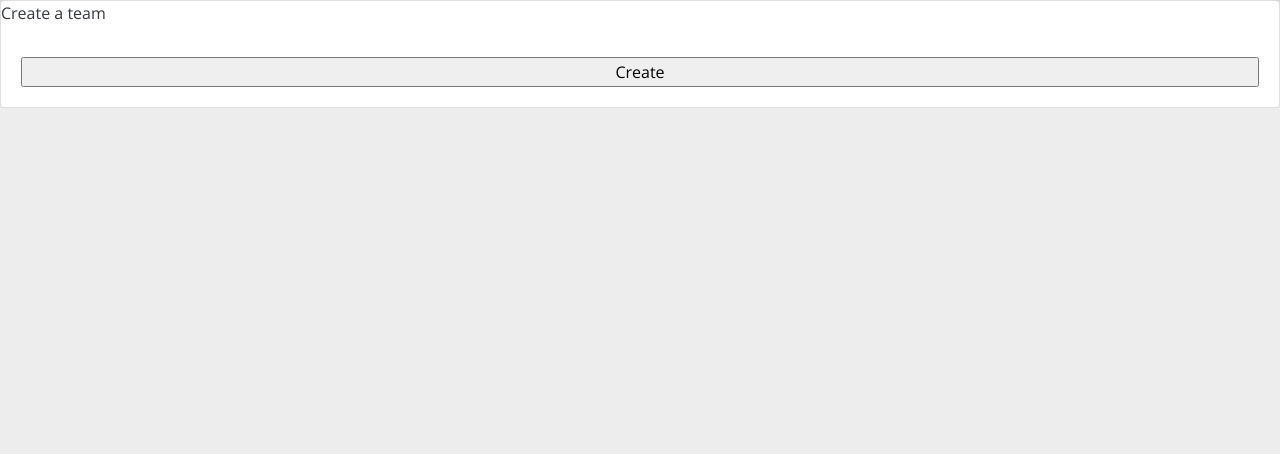
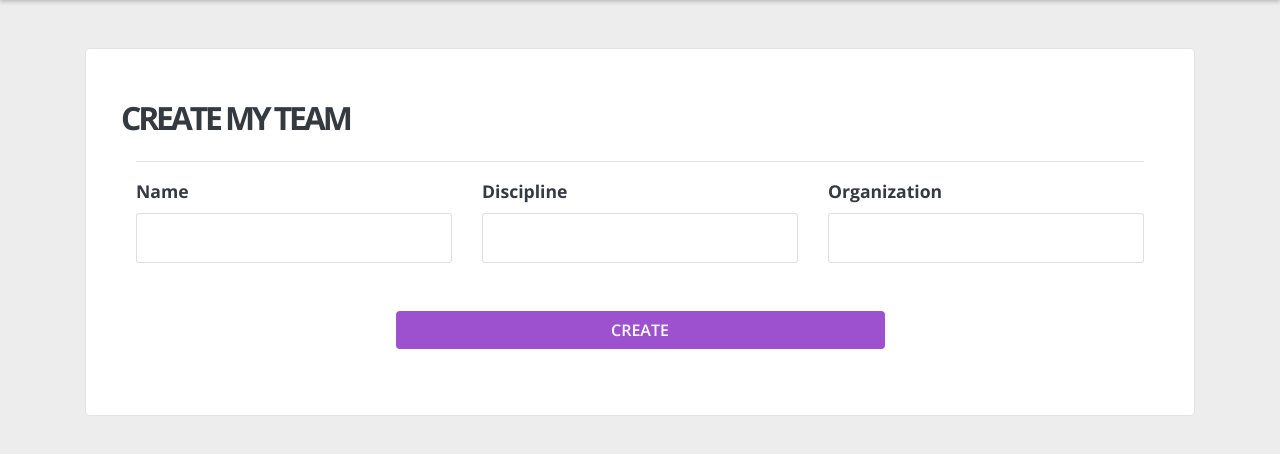
Before and after one commit to zetsumeishi/rivalis, a Django app: template templates/teams/create.html in a window 1280 px wide. Shown: the part 85-539 px from the top of the page. Run offline with Django 3.2, Linux system fonts and the light colour scheme; the template is opened without the code that fills it, so the values that code supplies are empty, except form fields; tables that the repository leaves empty hold one stand-in row (values such as "Sample post"); form fields are guessed from the names that the template uses; parts of the project's set-up code (start-up, migrations or seed data) failed here and were passed over; some libraries are stand-ins or nearby versions.

Commit message:
Reworked team associated pages, mostly layout

```diff
--- a/static/css/rivalis.css
+++ b/static/css/rivalis.css
@@ -6,6 +6,10 @@ body {
   background-color: #ededed;
   height: 100%;
   color: #343a40;
+}
+
+h3 {
+  font-weight: bolder;
 }
 
 ul {
@@ -17,6 +21,11 @@ input {
 }
 input[type=file] {
   display: none;
+}
+
+.grid-justify-center {
+  display: grid;
+  justify-content: center;
 }
 
 #current-avatar {
@@ -37,10 +46,6 @@ input[type=file] {
   font-size: 50px !important;
   background-color: #172322;
   border-radius: 5px 5px 5px 5px;
-}
-
-.mt-85 {
-  margin-top: -85px;
 }
 
 .section-bg {
--- a/static/scss/includes/_common.scss
+++ b/static/scss/includes/_common.scss
@@ -4,6 +4,10 @@ body {
   background-color: hsl(0, 0%, 93%);
   height: 100%;
   color: $dark-grey;
+}
+
+h3 {
+  font-weight: bolder;
 }
 
 ul {
@@ -16,6 +20,11 @@ input {
   &[type='file'] {
     display: none;
   }
+}
+
+.grid-justify-center {
+  display: grid;
+  justify-content: center;
 }
 
 #current-avatar {
@@ -38,10 +47,6 @@ input {
   border-radius: 5px 5px 5px 5px;
 }
 
-.mt-85 {
-  margin-top: -85px;
-}
-
 .section-bg {
   background-color: white;
   border-radius: 5px;
--- /dev/null
+++ b/templates/teams/_create_form.html
@@ -0,0 +1,29 @@
+<form action="{% url 'organizations:create_team' %}" method="post" enctype="multipart/form-data" class="w-100">
+  {% csrf_token %}
+  <div class="row">
+    <div class="col-xs-12 col-lg-4">
+      <label for="{{ form.name.id_for_label }}">{{ form.name.label }}</label>
+      {{ form.name }}
+    </div>
+    <div class="col-xs-12 col-lg-4">
+      <label for="{{ form.discipline.id_for_label }}">{{ form.discipline.label }}</label>
+      {{ form.discipline }}
+    </div>
+    <div class="col-xs-12 col-lg-4">
+      <label for="{{ form.discipline.id_for_label }}">{{ form.organization.label }}</label>
+      {{ form.organization }}
+    </div>
+  </div>
+  <div class="row justify-content-center mt-5">
+    <div class="col-xs-12 col-lg-6">
+      <a href="{% url 'organizations:create_team' %}"><button class="btn btn-md rivalis-button-primary w-100 mb-3">Create</button></a>
+    </div>
+  </div>
+</form>
+
+<!-- {% if form.username.help_text %}
+<p class="help">{{ form.username.help_text|safe }}</p>
+{% endif %}
+{% if form.username.errors %}
+<p>{{ form.username.errors }}</p>
+{% endif %} -->
--- a/templates/teams/create.html
+++ b/templates/teams/create.html
@@ -1,20 +1,19 @@
 {% extends 'base.html' %}
 
 {% block title %}
-  Create a team
+Create a team
 {% endblock %}
 
 {% block content %}
-  <div class="card">
-    <div class="card-title">
-      Create a team
+<div class="container mt-5">
+  <div class="section-bg">
+    <div class="row">
+      <h2>CREATE MY TEAM</h2>
     </div>
-    <div class="card-body">
-      <form action="{% url 'organizations:create_team' %}" method="post">
-        {% csrf_token %}
-        {% include 'includes/_forms.html' %}
-        <input type="submit" value="Create">
-      </form>
+    <hr>
+    <div class="mt-3">
+      {% include 'teams/_create_form.html' %}
     </div>
   </div>
+</div>
 {% endblock %}
```
Also changed, not shown: templates/teams/detail.html (+29 -3 lines).
